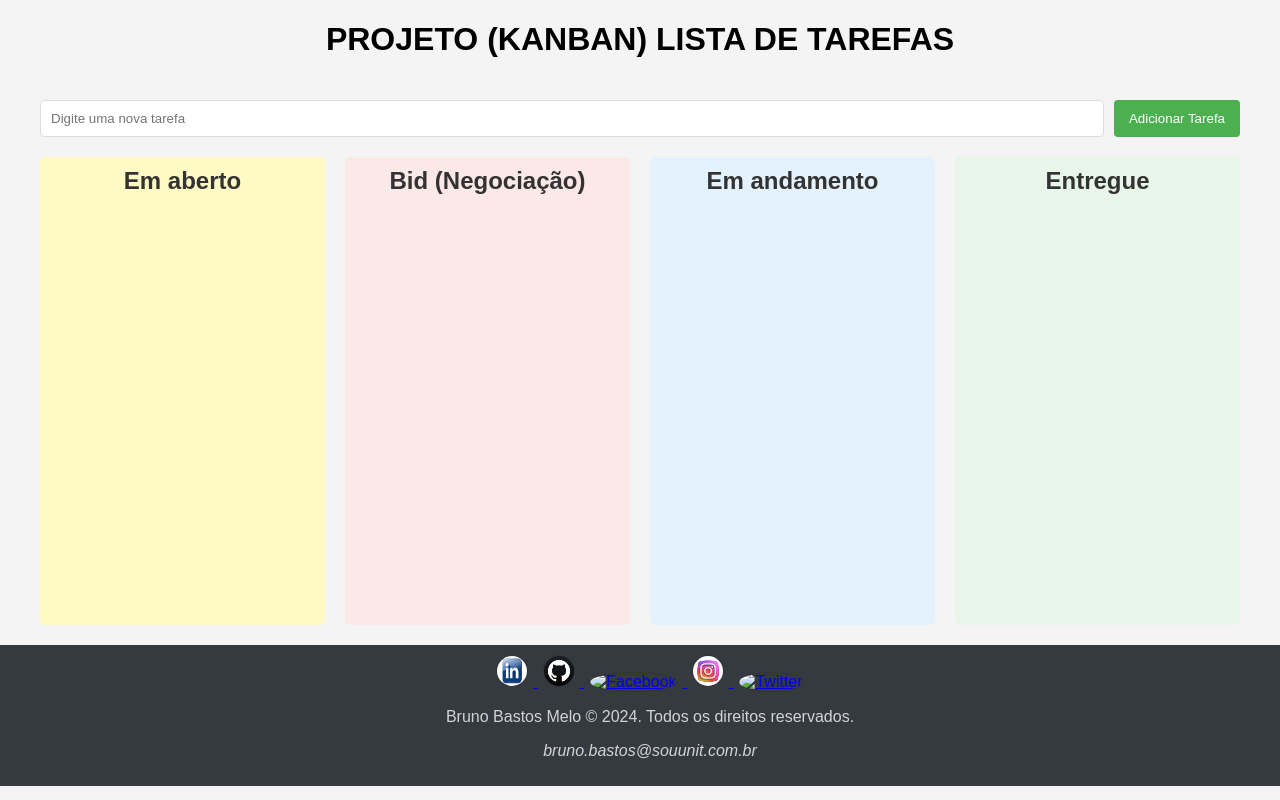
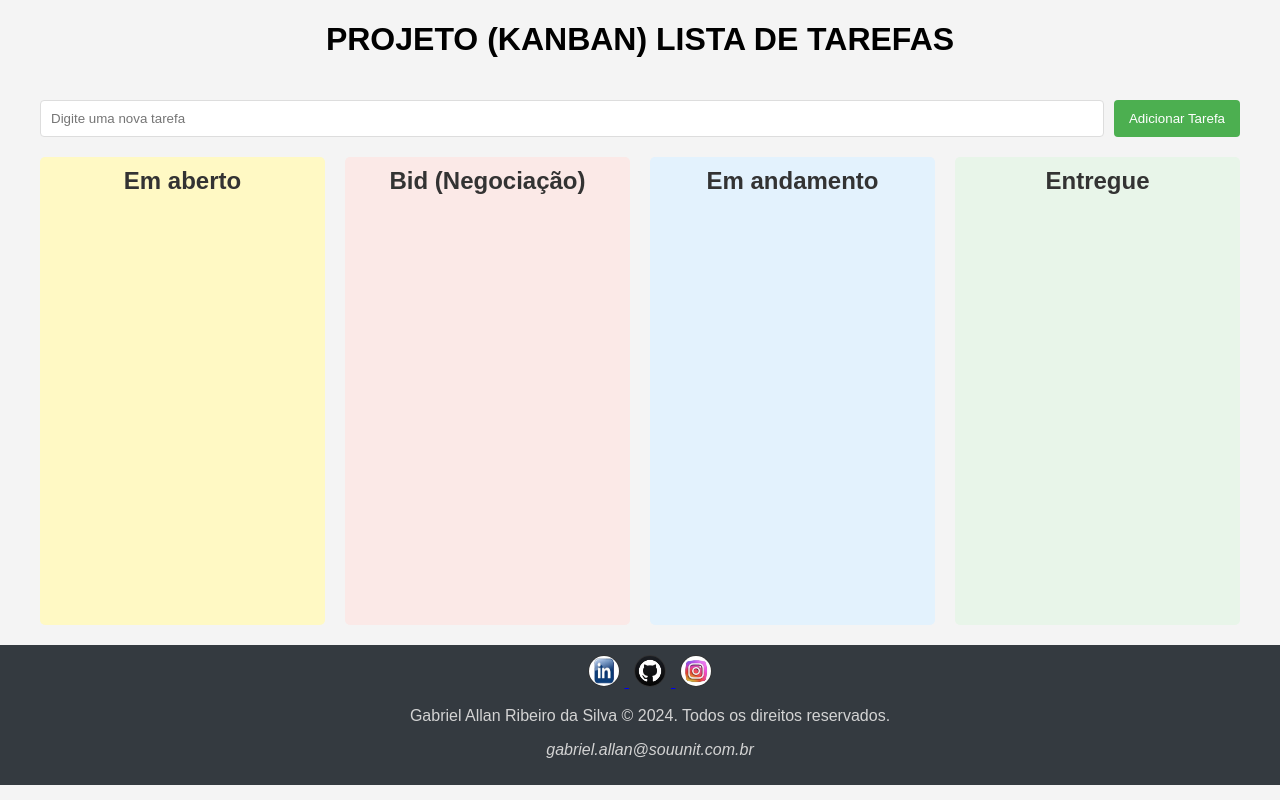
Before and after one commit to nahzuma/kaban, a plain HTML site: page index.html in a window 1280 px wide. Drawn offline with Linux system fonts and the light colour scheme.

Commit message:
Update index.html

```diff
--- a/index.html
+++ b/index.html
@@ -44,18 +44,12 @@
             <a href="https://github.com/bastosmelo" target="_blank">
                 <img src="Imagens/GitHub.jpg" alt="GitHub" class="logo">
             </a>
-            <a href="https://www.facebook.com/bastosmelo" target="_blank">
-                <img src="Imagens/Facebook.jpg" alt="Facebook" class="logo">
-            </a>
             <a href="https://www.instagram.com/bastosmelo/" target="_blank">
                 <img src="Imagens/Instagram.jpg" alt="Instagram" class="logo">
             </a>
-            <a href="https://x.com/BrunoBastosMelo" target="_blank">
-                <img src="Imagens/X-Twiter.jpg" alt="Twitter" class="logo">
-            </a>
         </div>
-        <p>Bruno Bastos Melo © 2024. Todos os direitos reservados.</p>
-        <p><i>bruno.bastos@souunit.com.br</i></p>
+        <p>Gabriel Allan Ribeiro da Silva © 2024. Todos os direitos reservados.</p>
+        <p><i>gabriel.allan@souunit.com.br</i></p>
     </footer>
 </body>
 </html>
```
